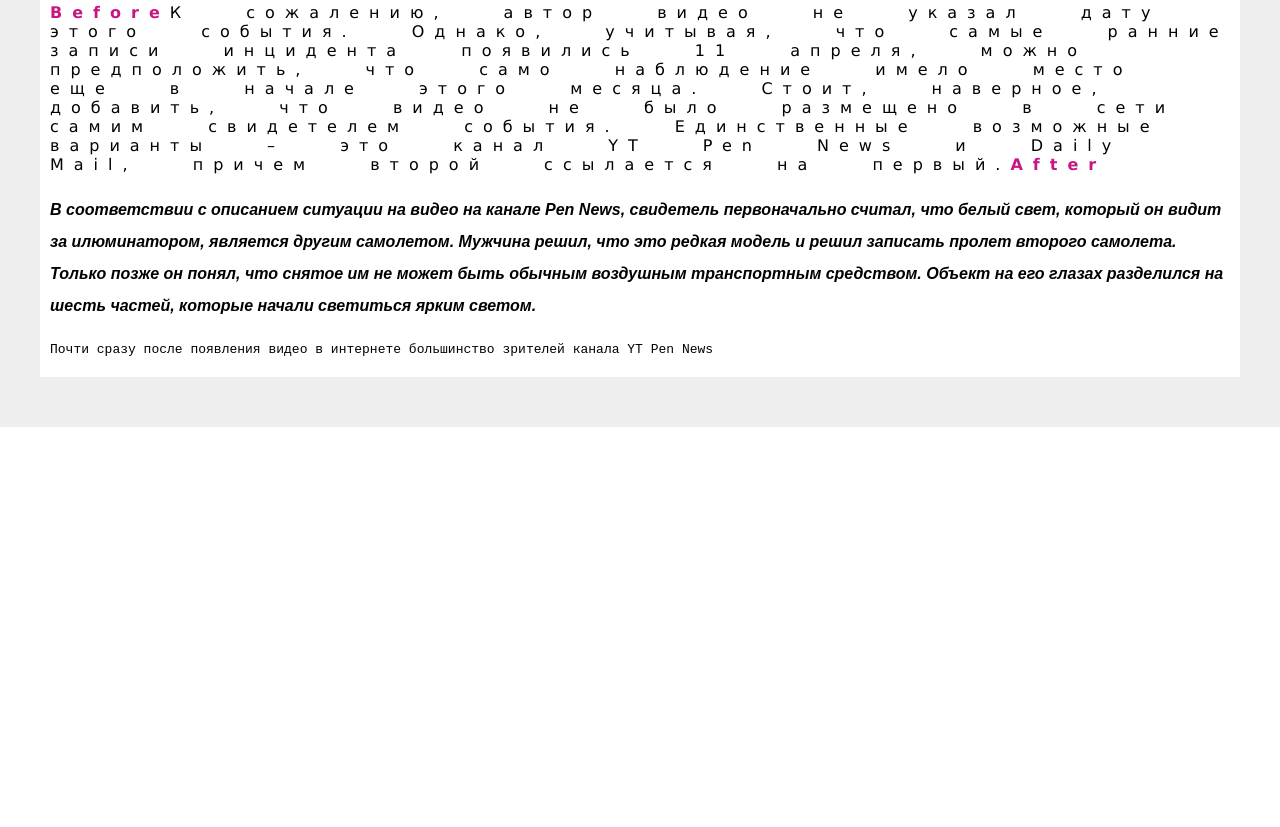
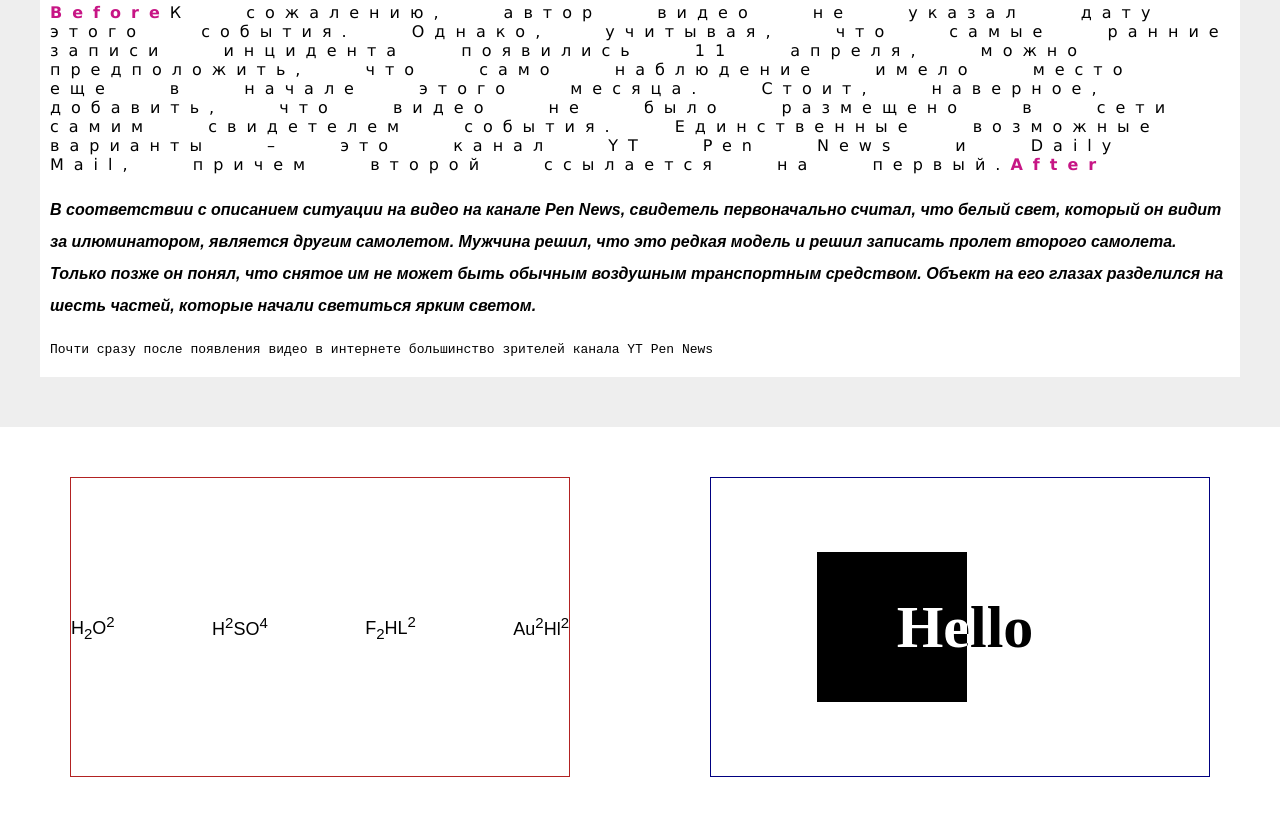
Before and after one commit to irkstat/test, a website: page index.pug in a window 1280 px wide. Shown: the part 1543-2370 px from the top of the page. Before the commit the page ends 1970 px from the top, so only its background shows below. Drawn offline with nearby package versions, Linux system fonts and the light colour scheme; files that its build step writes are made by us from their sources.

Commit message:
0.02.7
Создание mix

```diff
--- a/index.pug
+++ b/index.pug
@@ -57,6 +57,15 @@ html(lang="ru")
                p.txt_2 К сожалению, автор видео не указал дату этого события. Однако, учитывая, что самые ранние записи инцидента появились 11 апреля, можно предположить, что само наблюдение имело место еще в начале этого месяца. Стоит, наверное, добавить, что видео не было размещено в сети самим свидетелем события. Единственные возможные варианты – это канал YT Pen News и Daily Mail, причем второй ссылается на первый.
                p.txt_3 В соответствии с описанием ситуации на видео на канале Pen News, свидетель первоначально считал, что белый свет, который он видит за илюминатором, является другим самолетом. Мужчина решил, что это редкая модель и решил записать пролет второго самолета. Только позже он понял, что снятое им не может быть обычным воздушным транспортным средством. Объект на его глазах разделился на шесть частей, которые начали светиться ярким светом.
                pre Почти сразу после появления видео в интернете большинство зрителей канала YT Pen News
+      section.box_pre_mix
+         .pre
+            p H#[sub 2]O#[sup 2]
+            p H#[sup 2]SO#[sup 4]
+            p F#[sub 2]HL#[sup 2]
+            p Au#[sup 2]Hl#[sup 2]
+         .mix
+            .square_black
+            p.txt_hello Hello
 
 
 
--- a/scss/index/_mix.scss
+++ b/scss/index/_mix.scss
@@ -0,0 +1,38 @@
+.box_pre_mix{
+   padding: 50px 0;
+   display: flex;
+   justify-content: space-around;
+   align-items: center;
+   .pre{
+      width: 500px;
+      height: 300px;
+      border: 1px solid firebrick;
+      display: flex;
+      justify-content: space-between;
+      align-items: center;
+      font-family: Arial, Helvetica, sans-serif;
+      font-size: 18px;
+   }
+   .mix{
+      display: flex;
+      justify-content: center;
+      align-items: center;
+      width: 500px;
+      height: 300px;
+      border: 1px solid navy;
+      background: white;
+      .square_black{
+         width: 150px;
+         height: 150px;
+         background: black;
+      }
+      .txt_hello{
+         font-family: 'Times New Roman', Times, serif;
+         font-size: 60px;
+         font-weight: bold;
+         transform: translateX(-70px);
+         mix-blend-mode: difference;
+         color: white;
+      }
+   }
+}
--- a/scss/style.scss
+++ b/scss/style.scss
@@ -1,2 +1,3 @@
 @import "index/_header";
 @import "index/_new";
+@import "index/_mix";
```
Also changed, not shown: css/style.css, index.html, 1 other file.
